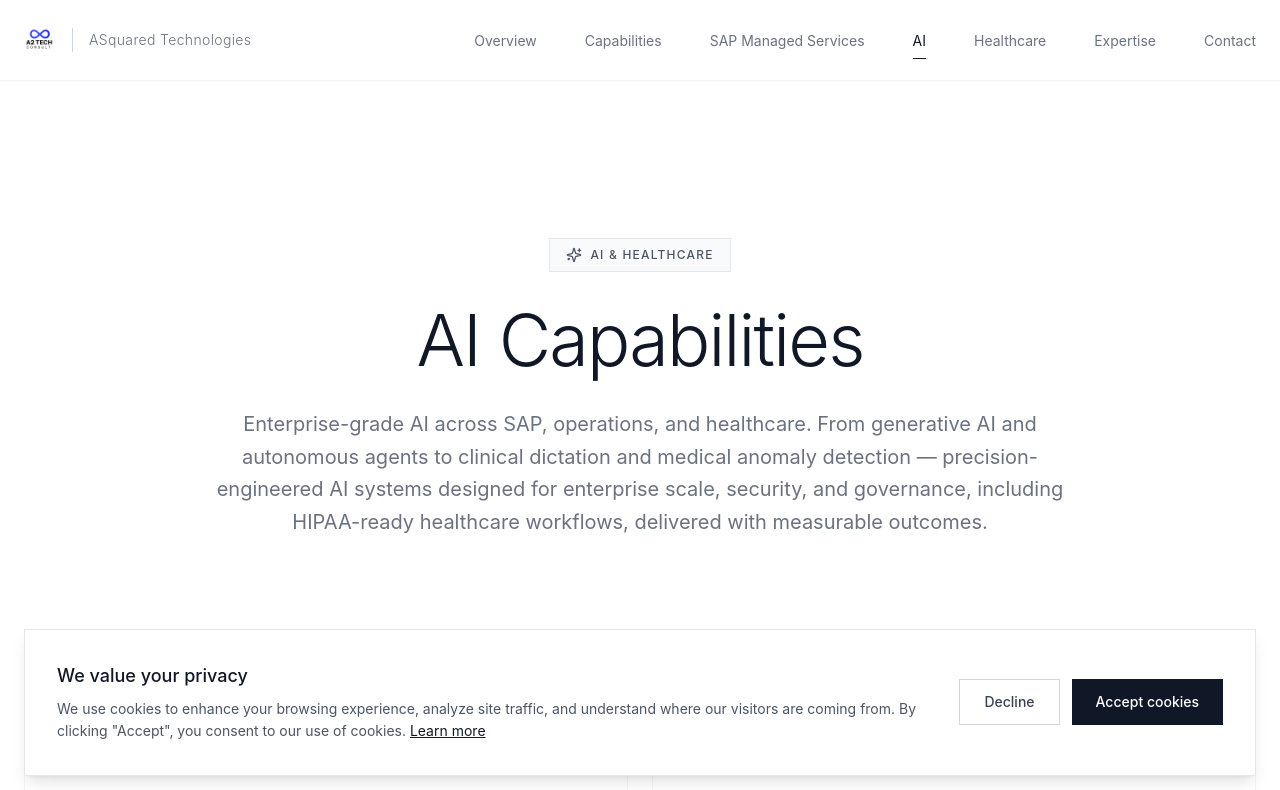
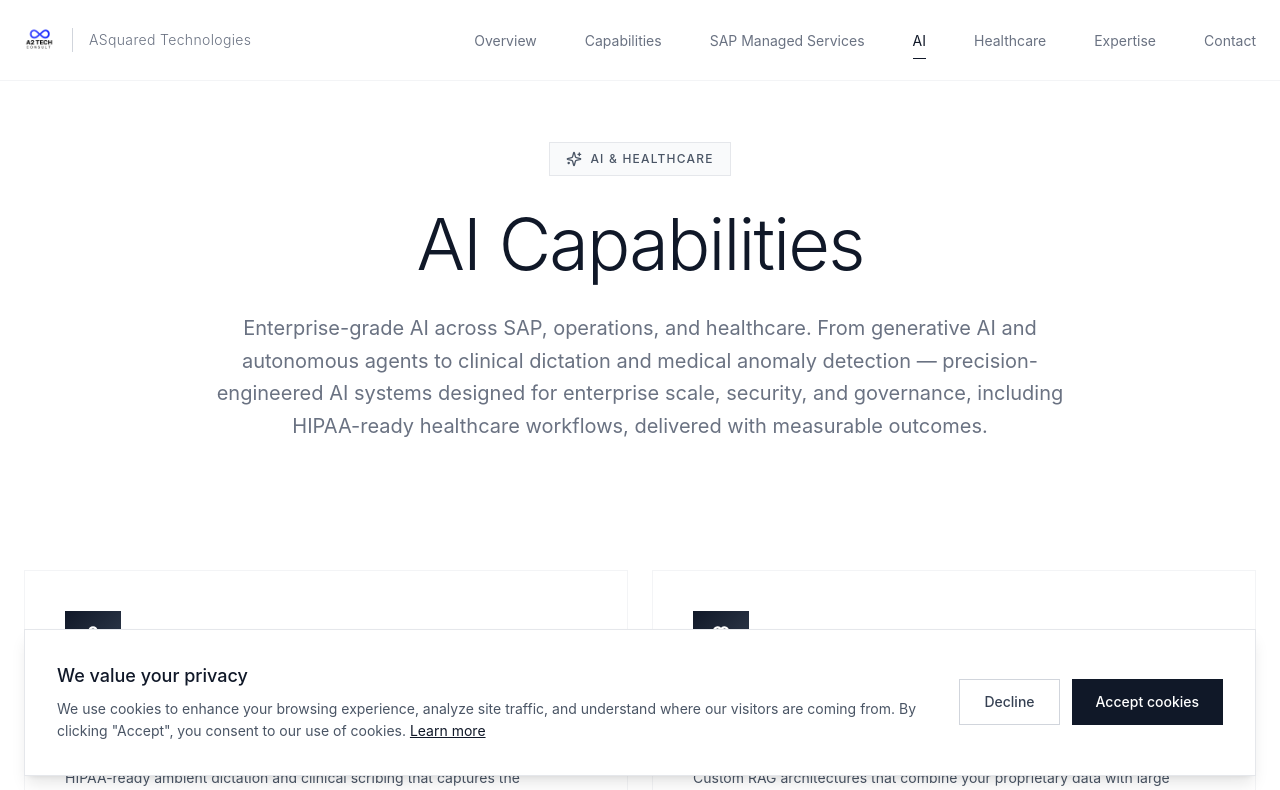
Before and after one commit to A2TechConsult/ASquared2, a React (Vite) app: page /ai-capabilities in a window 1280 px wide. Shown: the top 790 px of the page. Built offline with nearby package versions, Linux system fonts and the light colour scheme.

Commit message:
AICapabilities: pt-32 -> pt-8 for consistent header spacing

```diff
--- a/src/app/pages/AICapabilities.tsx
+++ b/src/app/pages/AICapabilities.tsx
@@ -189,7 +189,7 @@ export function AICapabilities() {
   ];
 
   return (
-    <main className="pt-32 pb-24">
+    <main className="pt-8 pb-24">
       {/* Hero Section */}
       <section className="px-6 mb-32">
         <div className="max-w-6xl mx-auto text-center">
```
